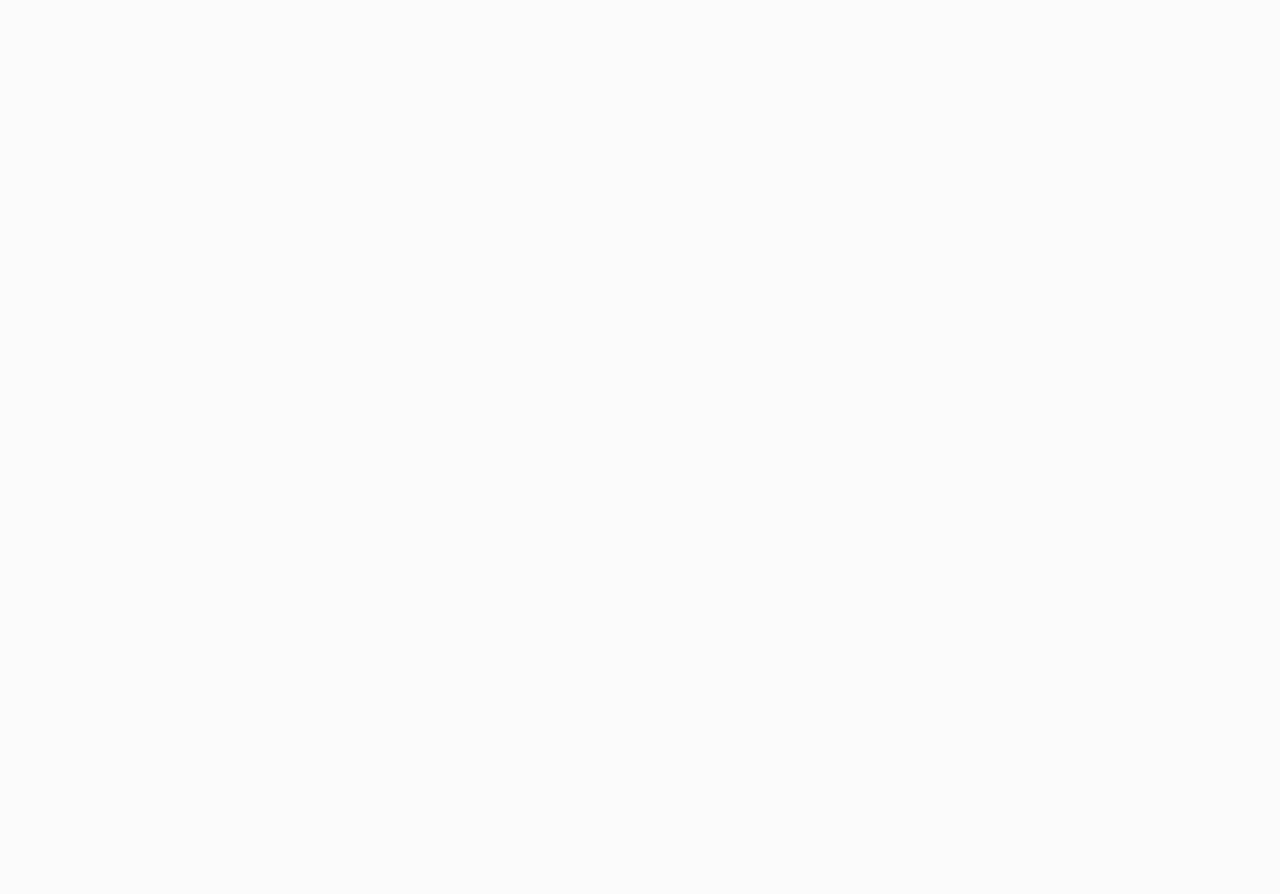
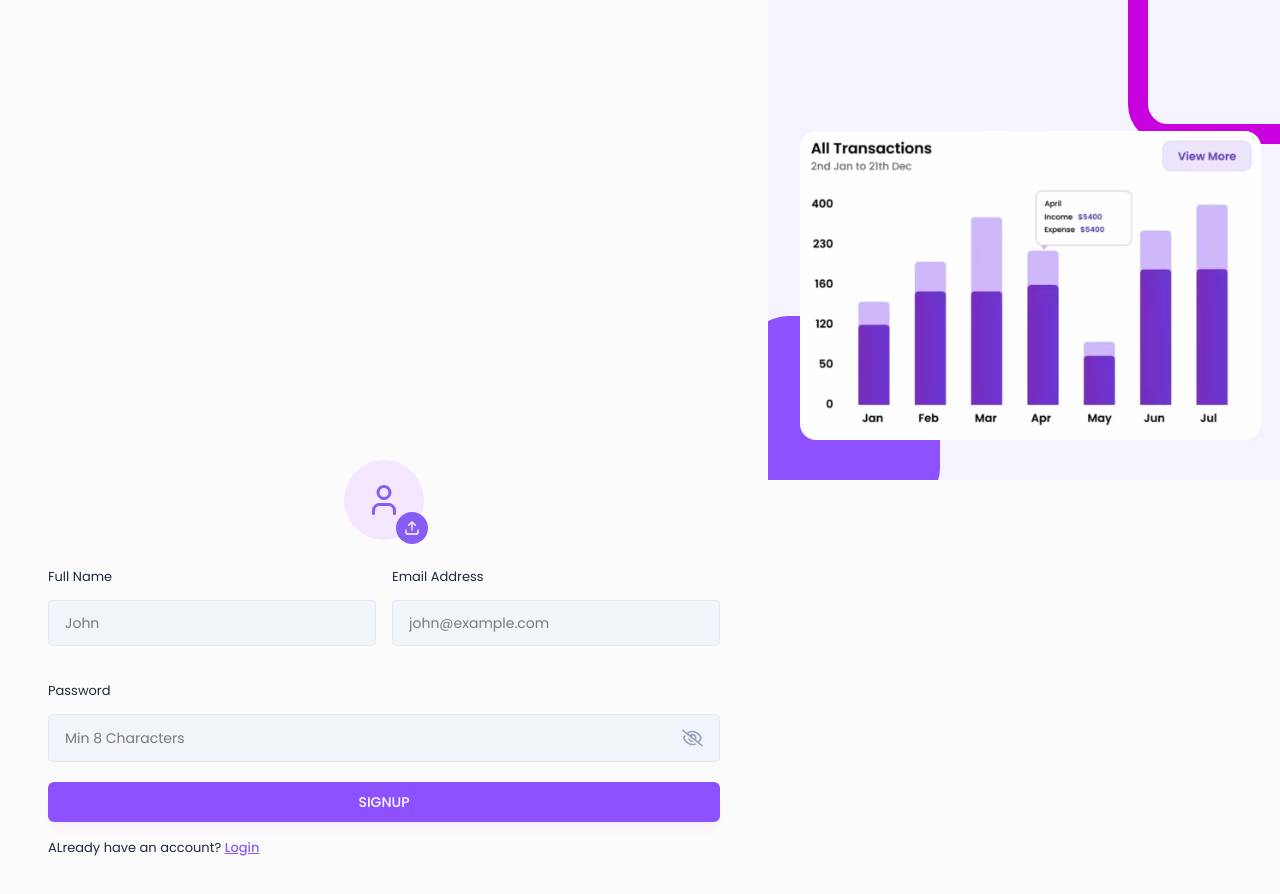
Before and after one commit to Akbar-Widya/expense-tracking-system, a React app in the folder frontend/: page /signup in a window 1280 px wide. Shown: the part 320-1214 px from the top of the page. Before the commit the page ends 800 px from the top, so only its background shows below. Built offline with nearby package versions, Linux system fonts and the light colour scheme; the HTML template or start-up script is replaced by a standard one.

Commit message:
Implement Sign Up UI

```diff
--- /dev/null
+++ b/frontend/src/Inputs/ProfilePhotoSelector.jsx
@@ -0,0 +1,65 @@
+import { useState } from "react";
+import { useRef } from "react";
+import { LuUser, LuUpload, LuTrash } from "react-icons/lu";
+
+const ProfilePhotoSelector = ({ image, setImage }) => {
+   const inputRef = useRef(null);
+   const [previewUrl, setPreviewUrl] = useState(null);
+
+   const handleImageChange = (e) => {
+      const file = e.target.files[0];
+      if (file) {
+         setImage(file);
+
+         const preview = URL.createObjectURL(file);
+         setPreviewUrl(preview);
+      }
+   };
+
+   const handleRemoveImage = () => {
+      setImage(null);
+      setPreviewUrl(null);
+   };
+
+   const onChooseFile = () => {
+      inputRef.current.click();
+   };
+
+   return (
+      <div className="flex justify-center mb-6">
+         <input
+            type="file"
+            accept="image/*"
+            ref={inputRef}
+            onChange={handleImageChange}
+            className="hidden"
+         />
+
+         {!image ? (
+            <div className="w-20 h-20 flex items-center justify-center bg-purple-100 rounded-full relative">
+               <LuUser className="text-4xl text-primary" />
+
+               <button
+                  type="button"
+                  className="w-8 h-8 flex items-center justify-center bg-primary text-white rounded-full absolute -bottom-1 -right-1"
+                  onClick={onChooseFile}
+               >
+                  <LuUpload />
+               </button>
+            </div>
+         ) : (
+            <div className="relative">
+               <img src={previewUrl} alt="profile photo" className="w-20 h-20 rounded-full object-cover" />
+               <button
+                  type="button"
+                  className="w-8 h-8 flex items-center justify-center bg-red-500 text-white rounded-full absolute -bottom-1 -right-1"
+                  onClick={handleRemoveImage}
+               >
+                  <LuTrash />
+               </button>
+            </div>
+         )}
+      </div>
+   );
+};
+export default ProfilePhotoSelector;
--- a/frontend/src/pages/Auth/Login.jsx
+++ b/frontend/src/pages/Auth/Login.jsx
@@ -1,7 +1,7 @@
 import { useState } from "react";
 import AuthLayout from "../../components/layouts/AuthLayout";
 import { Link, useNavigate } from "react-router-dom";
-import Input from "./Inputs/Input";
+import Input from "../../Inputs/Input";
 import { validateEmail } from "../../utils/helper";
 
 const Login = () => {
--- a/frontend/src/pages/Auth/SignUp.jsx
+++ b/frontend/src/pages/Auth/SignUp.jsx
@@ -1,7 +1,102 @@
+import { useState } from "react";
+import AuthLayout from "../../components/layouts/AuthLayout";
+import { Link, useNavigate } from "react-router-dom";
+import Input from "../../Inputs/Input";
+import ProfilePhotoSelector from "../../Inputs/ProfilePhotoSelector";
+import { validateEmail } from "../../utils/helper";
+
 const SignUp = () => {
-  return (
-    <div>SignUp</div>
-  )
-}
+   const [profilePic, setProfilePic] = useState(null);
+   const [fullName, setFullName] = useState("");
+   const [email, setEmail] = useState("");
+   const [password, setPassword] = useState("");
 
-export default SignUp
+   const [error, setError] = useState(null);
+
+   const navigate = useNavigate();
+
+   const handleSignUp = async (e) => {
+      e.preventDefault();
+
+      let profileImageUrl = "";
+
+      if (!fullName) {
+         setError("Please enter your name");
+         return;
+      }
+
+      if (!validateEmail(email)) {
+         setError("Please enter a valid email address.");
+         return;
+      }
+
+      if (!password) {
+         setError("Please enter the password");
+         return;
+      }
+
+      setError("");
+
+      // SignUp API Call
+   };
+   return (
+      <AuthLayout>
+         <div className="lg:w-[100%] h-auto md:h-full mt-10 md:mt-0 flex flex-col justify-content">
+            <h3 className="text-xl font-semibold text-black">
+               Create an Account
+            </h3>
+            <p className="text-xs text-slate-700 mt-[5px] mb-6">
+               Join us today by entering your details below.
+            </p>
+         </div>
+
+         <form onSubmit={handleSignUp}>
+            <ProfilePhotoSelector image={profilePic} setImage={setProfilePic} />
+
+            <div className="grid grid-cols-1 md:grid-cols-2 gap-4">
+               <Input
+                  value={fullName}
+                  onChange={({ target }) => setFullName(target.value)}
+                  label="Full Name"
+                  placeholder="John"
+                  type="text"
+               />
+
+               <Input
+                  value={email}
+                  onChange={({ target }) => setEmail(target.value)}
+                  label="Email Address"
+                  placeholder="john@example.com"
+                  type="text"
+               />
+
+               <div className="col-span-2">
+                  <Input
+                     value={password}
+                     onChange={({ target }) => setPassword(target.value)}
+                     label="Password"
+                     placeholder="Min 8 Characters"
+                     type="password"
+                  />
+               </div>
+            </div>
+
+            {error && <p className="text-red-500 text-xs pb-2.5">{error}</p>}
+
+            <button type="submit" className="btn-primary">
+               SIGNUP
+            </button>
+
+            <p className="text-[13px] text-slate-800 mt-3">
+               ALready have an account?{" "}
+               <Link className="font-medium text-primary underline" to="/login">
+                  Login
+               </Link>
+            </p>
+         </form>
+         <div className="h-[2000px]"></div>
+      </AuthLayout>
+   );
+};
+
+export default SignUp;
```
Also changed, not shown: frontend/src/Inputs/Input.jsx (renamed from frontend/src/pages/Auth/Inputs/Input.jsx).
